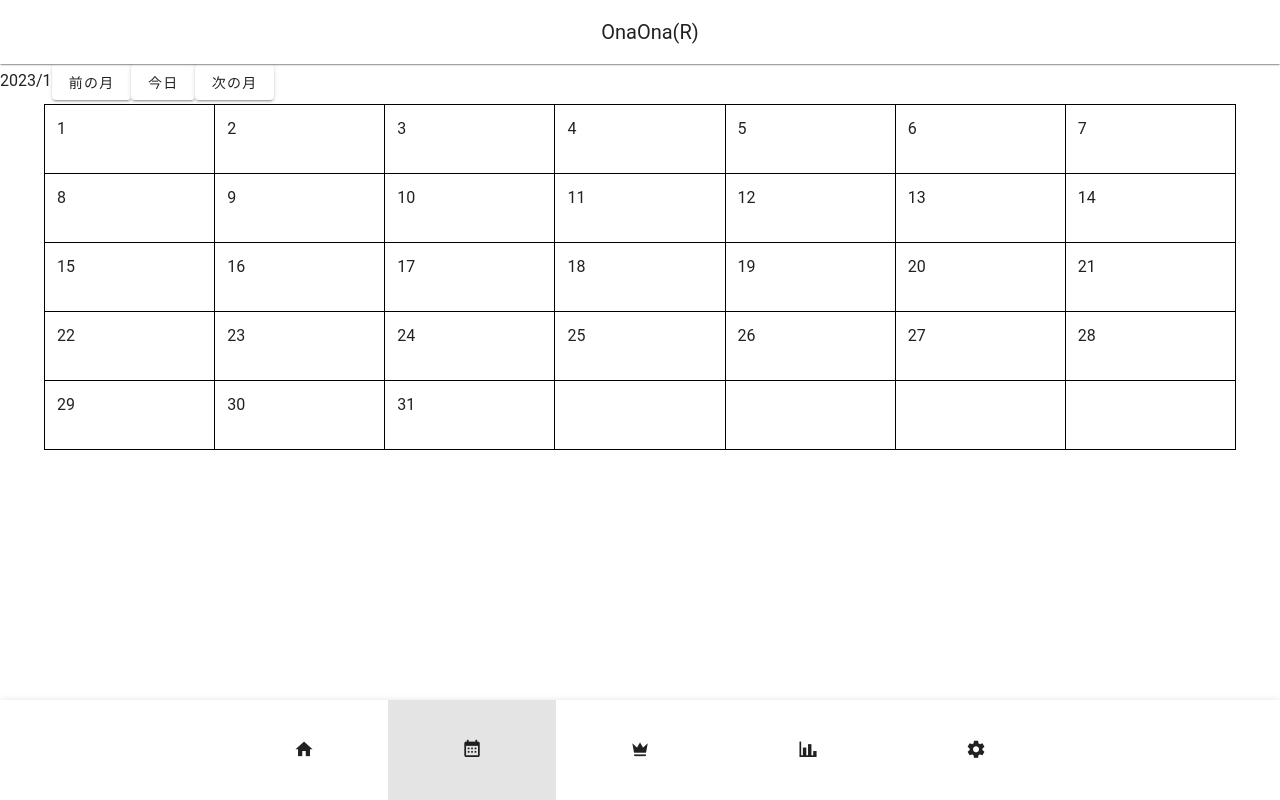
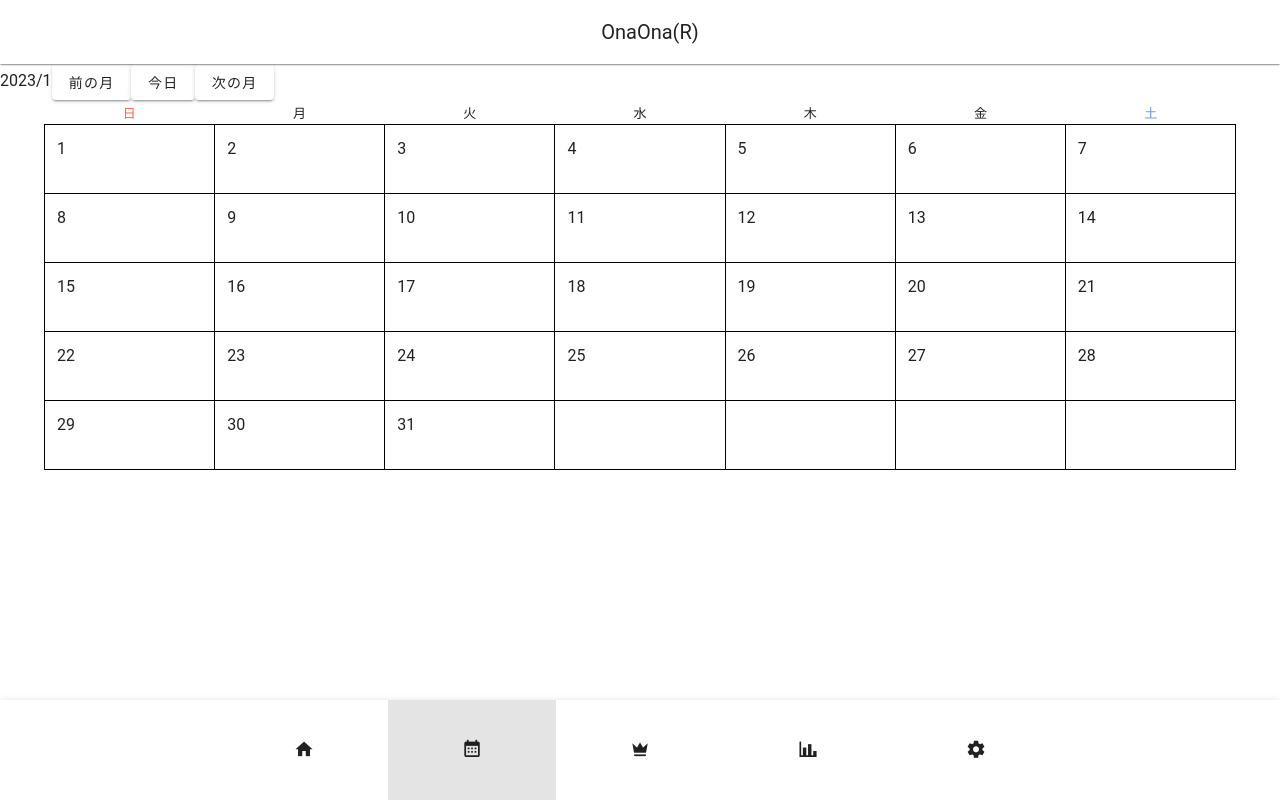
Before and after one commit to xmitoux/onon-riko, a Vue app: page /calendar in a window 1280 px wide. Built offline with nearby package versions, Linux system fonts and the light colour scheme; no server answers; the database is empty.

Commit message:
曜日を追加した

```diff
--- a/src/components/CalendarComponent.vue
+++ b/src/components/CalendarComponent.vue
@@ -25,7 +25,6 @@
       return;
     }
 
-    console.log(data);
     rikoniRecords.value = data as RikoniRecordWithImage[];
   };
 
@@ -74,6 +73,10 @@
 
     selectedRecord.value = targetRecord[0];
   };
+
+  const dayOfWeek = ['日', '月', '火', '水', '木', '金', '土'];
+  const isSaturday = (dayOfWeek: string) => dayOfWeek === '土';
+  const isSunday = (dayOfWeek: string) => dayOfWeek === '日';
 </script>
 
 <template>
@@ -83,6 +86,17 @@
   <v-btn @click="currentDate = currentDate.add(1, 'month')">次の月</v-btn>
 
   <v-container>
+    <v-row>
+      <v-col
+        v-for="day in dayOfWeek"
+        class="text-center pa-0 ma-0 day-of-week"
+        :class="{ sunday: isSunday(day), saturday: isSaturday(day) }"
+        :key="day"
+      >
+        {{ day }}
+      </v-col>
+    </v-row>
+
     <v-row
       v-for="(week, index) in calendar"
       :style="{
@@ -144,4 +158,16 @@
   </v-container>
 </template>
 
-<style scoped></style>
+<style scoped>
+  .day-of-week {
+    font-size: small;
+  }
+
+  .sunday {
+    color: tomato;
+  }
+
+  .saturday {
+    color: cornflowerblue;
+  }
+</style>
```
